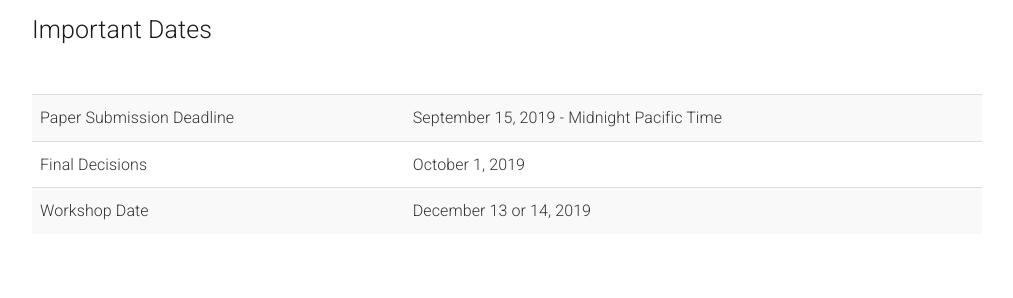
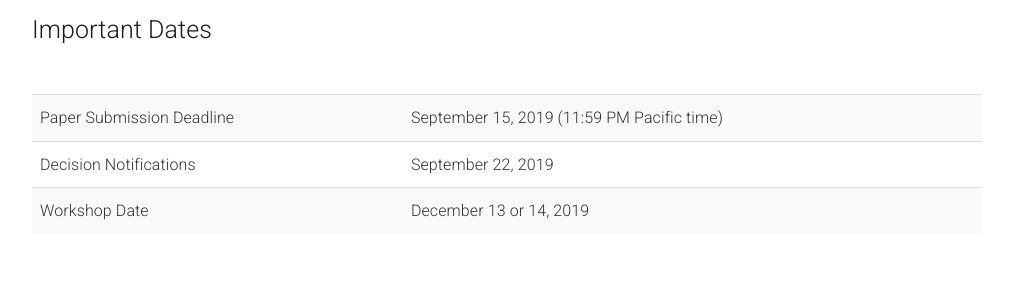
Before and after one commit to vigilworkshop/vigilworkshop.github.io, a Jekyll site: the page built from _pages/home.md, in a window 1280 px wide and 900 px high, scrolled down 715 px. Shown: the part 152-450 px from the top of the window, without its empty margins (133-1146 px from the left). Built offline with Jekyll 4.4.1, drawn with Linux system fonts in a browser that asks for light colours.

Commit message:
Update notification date

```diff
--- a/_pages/home.md
+++ b/_pages/home.md
@@ -63,11 +63,11 @@ acknowledgements: ""
       <tbody>
         <tr>
           <td>Paper Submission Deadline</td>
-          <td>September 15, 2019 - Midnight Pacific Time</td>
+          <td>September 15, 2019 (11:59 PM Pacific time)</td>
         </tr>
         <tr>
-          <td>Final Decisions</td>
-          <td>October 1, 2019 </td>
+          <td>Decision Notifications</td>
+          <td>September 22, 2019 </td>
         </tr>
         <tr>
           <td>Workshop Date</td>
```
